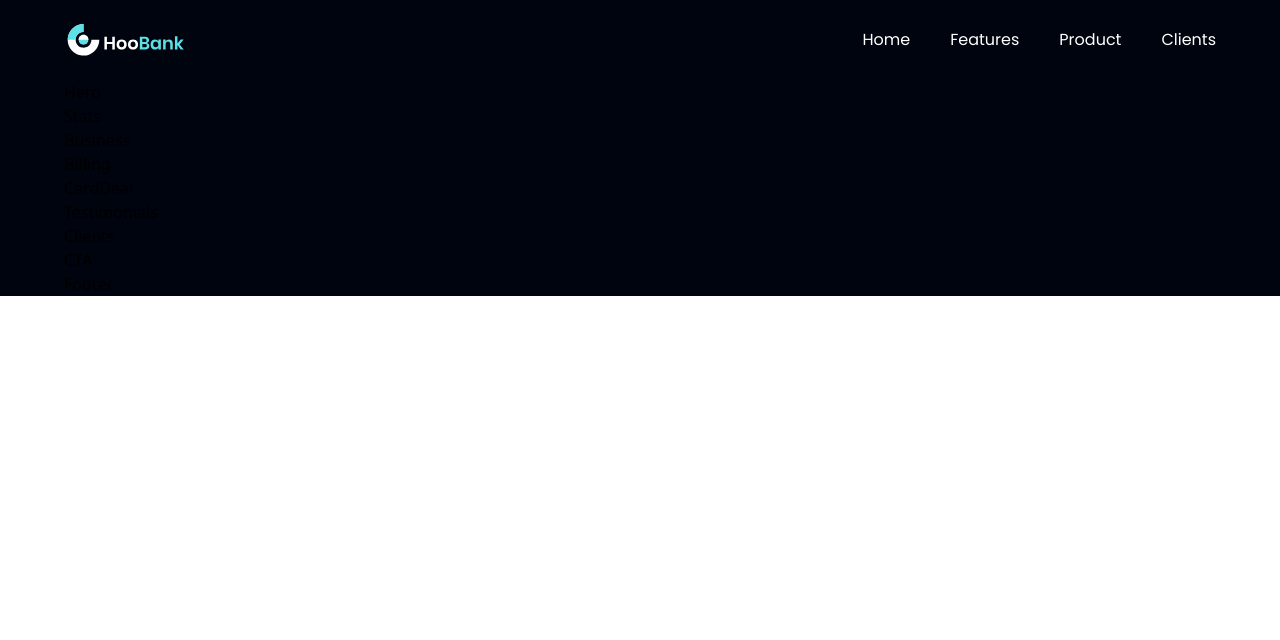
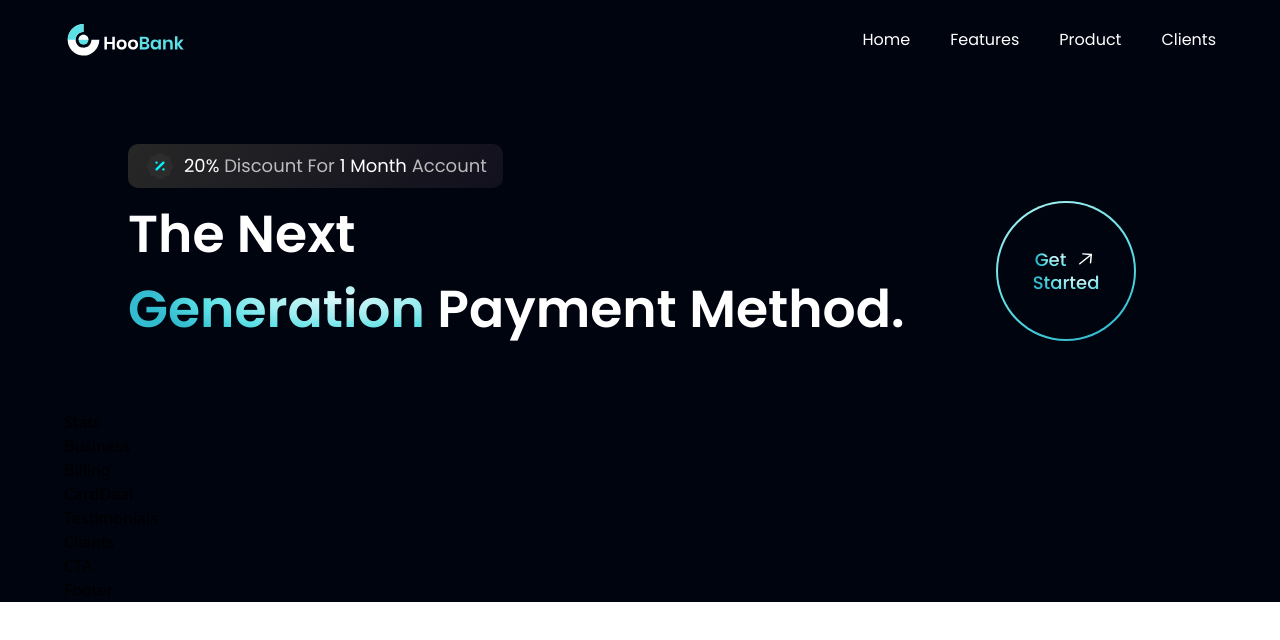
Before and after one commit to pagas/bank_modern_app_pg, a React (Vite) app: page / in a window 1280 px wide. Shown: the top 640 px of the page. Built offline with nearby package versions, Linux system fonts and the light colour scheme.

Commit message:
start working on hero, implement get started component

```diff
--- a/src/components/GetStarted.jsx
+++ b/src/components/GetStarted.jsx
@@ -1,11 +1,21 @@
 import React from 'react';
+import styles from "../styles.js";
+import {arrowUp} from "../assets/index.js";
 
-const GetStarted = () => {
-    return (
-        <div>
-            GetStarted
+const GetStarted = () => (
+    <div className={`${styles.flexCenter} w-[140px] h-[140px] rounded-full bg-blue-gradient p-[2px] cursor-pointer`}>
+        <div className={`${styles.flexCenter} flex-col bg-primary w-[100%] h-[100%] rounded-full`}>
+            <div className={`${styles.flexStart} flex-row`}>
+                <p className="font-poppins font-medium text-[18px] leading-[23px] mr-2">
+                    <span className="text-gradient">Get</span>
+                </p>
+                <img src={arrowUp} alt="arrow up" className="w-[23px] h-[23px] object-contain"/>
+            </div>
+            <p className="font-poppins font-medium text-[18px] leading-[23px]">
+                <span className="text-gradient">Started</span>
+            </p>
         </div>
-    );
-};
+    </div>
+);
 
 export default GetStarted;
--- a/src/components/Hero.jsx
+++ b/src/components/Hero.jsx
@@ -1,11 +1,32 @@
 import React from 'react';
+import styles from "../styles.js";
+import {discount, robot} from "../assets";
+import GetStarted from "./GetStarted.jsx";
 
-const Hero = () => {
-    return (
-        <div>
-            Hero
+
+const Hero = () => (
+    <section id="home" className={`flex md:flex-row flex-col ${styles.paddingY}`}>
+        <div className={`flex-1 ${styles.flexStart} flex-col xl:px-0 sm:px-16 px-6`}>
+            <div className="flex flex-row items-center py-[6px] px-4 bg-discount-gradient rounded-[10px] mb-2">
+                <img src={discount} alt="discount" className="w-[32px] h-[32px]"/>
+                <p className={`${styles.paragraph} ml-2`}>
+                    <span className="text-white">20%</span> Discount For {" "}
+                    <span className="text-white">1 Month</span> Account
+                </p>
+            </div>
+            <div className="flex flex-row justify-between items-center w-full">
+                <h1 className="flex-1 font-poppins font-semibold ss:text[72px] text-[52px] text-white
+                ss:leading[100px] leading-[75px]">
+                    The Next <br className="sm:block hidden"/> {" "}
+                    <span className="text-gradient">Generation</span> {" "}
+                    Payment Method.
+                </h1>
+                <div className="ss:flex hidden md:mr-4 mr-0">
+                    <GetStarted />
+                </div>
+            </div>
         </div>
-    );
-};
+    </section>
+);
 
 export default Hero;
```
